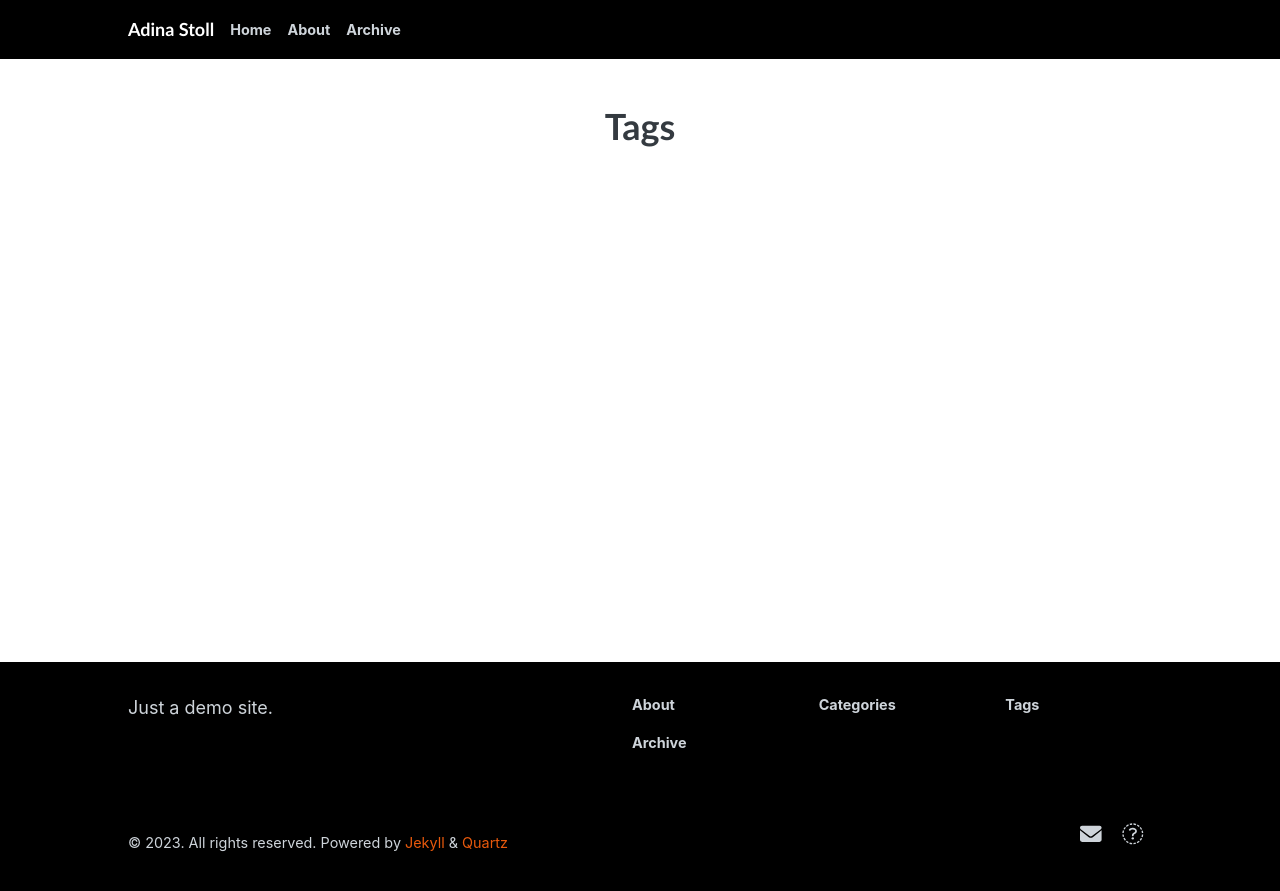
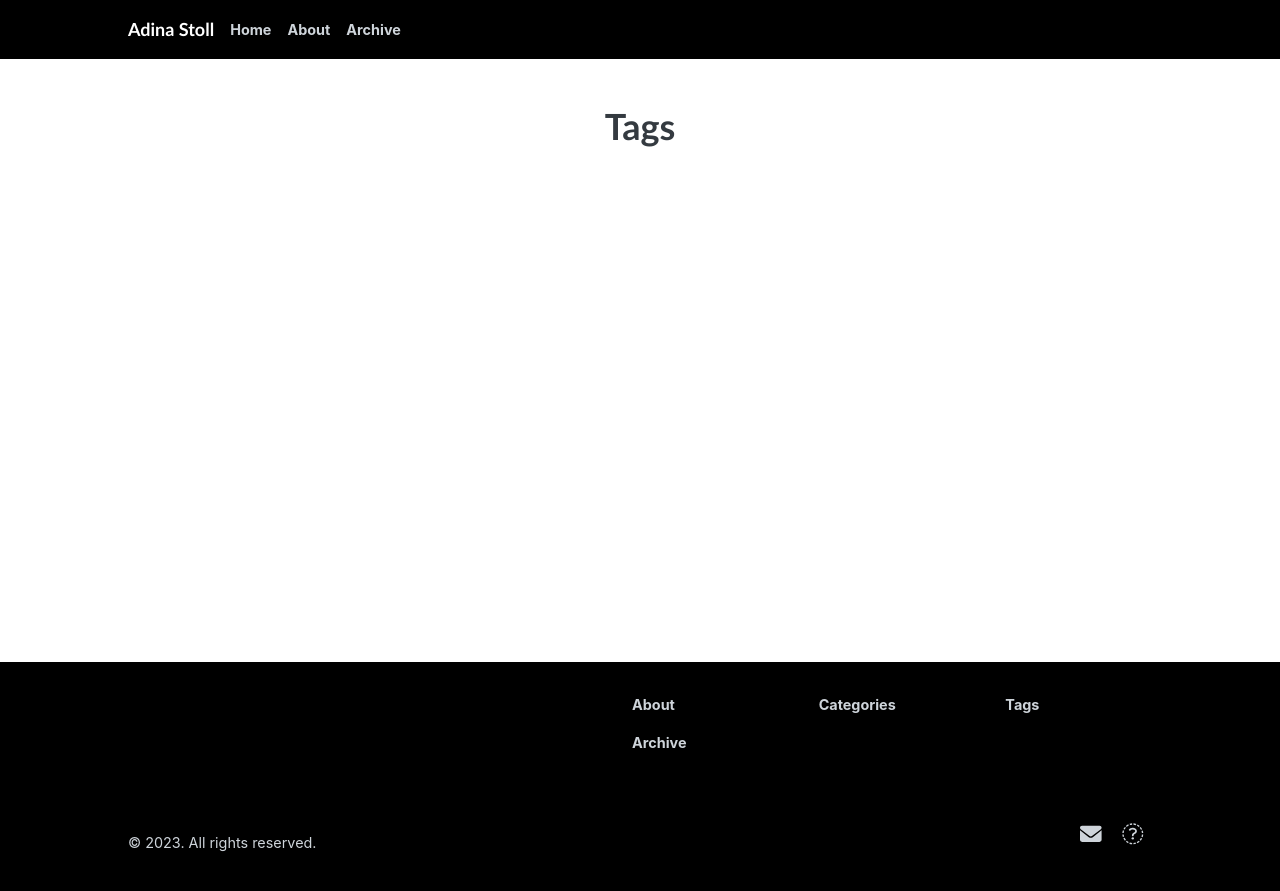
Before and after one commit to adinastoll/adinastoll.github.io, a Jekyll site: the page built from tags.md, in a window 1280 px wide. Shown: the top 891 px of the page. Built offline with Jekyll 4.4.1, drawn with Linux system fonts in a browser that asks for light colours.

Commit message:
Update footer and header

```diff
--- a/_config.yml
+++ b/_config.yml
@@ -1,6 +1,6 @@
 title: Adina Stoll
-tagline: A crystalline Jekyll theme for blog
-description: Just a demo site.
+tagline: Sharing small learnings, big learnings, and something in between.
+description: ''
 cover: /cover.jpg
 
 categories_path: /categories/
--- a/_includes/footer.html
+++ b/_includes/footer.html
@@ -35,7 +35,7 @@
         &copy; <time datetime="{{ site.time | date_to_xmlschema }}">{{ site.time | date: '%Y' }}</time>
         {%- if site.author -%}
           &nbsp;<a href="{{ site.author.url }}" target="_blank">{{ site.author.name }}</a>
-        {%- endif -%}. All rights reserved. Powered by <a href="https://jekyllrb.com/" target="_blank">Jekyll</a> & <a href="https://github.com/vfvong/jekyll-theme-quartz" target="_blank">Quartz</a>
+        {%- endif -%}. All rights reserved.
       </p>
     </div>
   </div>
```
